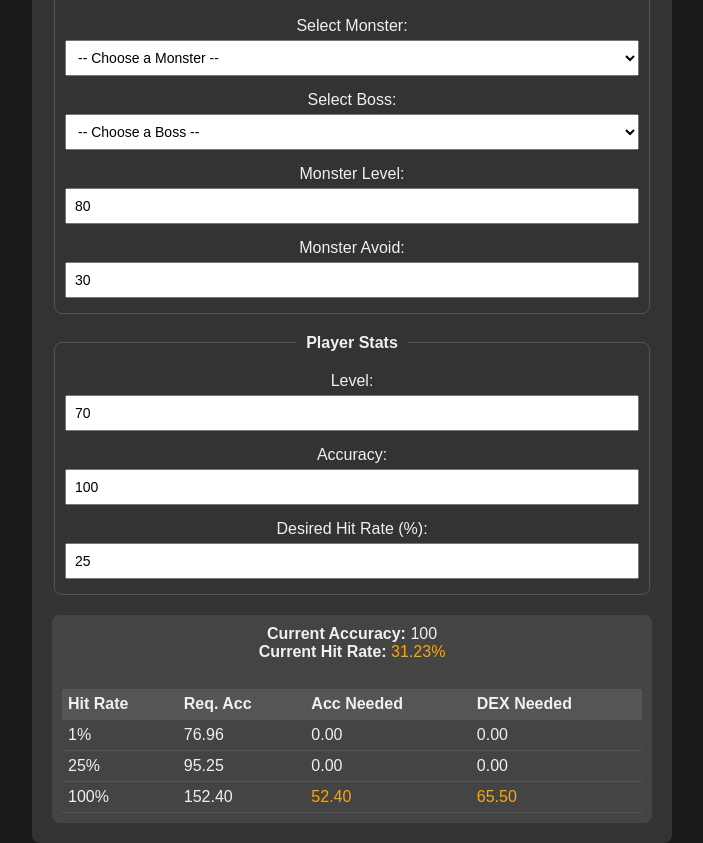
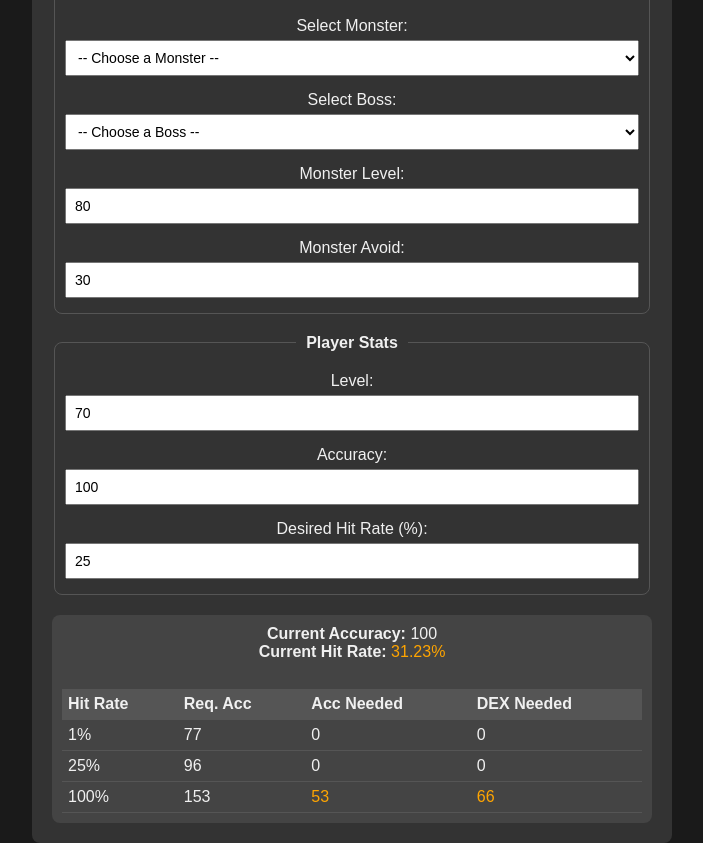
Before and after one commit to Tsukino-uwu/maplestorycalculator, a plain HTML site: page index.html in a window 1280 px wide. Shown: the part 53-896 px from the top of the page, without its empty margins (288-991 px from the left). Drawn offline with Linux system fonts and the light colour scheme.

Commit message:
Update index.html
Round up req acc, acc needed & dex needed. looks better and just to be safe

```diff
--- a/index.html
+++ b/index.html
@@ -97,8 +97,6 @@
   <div class="container">
     <h2>MapleStory Accuracy & Hit Rate Calculator</h2>
 
-    <!-- Removed Light Mode Toggle -->
-
     <!-- Monster / Boss Select Panel -->
     <fieldset>
       <legend>Monster / Boss Selection</legend>
@@ -116,7 +114,7 @@
       <label for="avoid">Monster Avoid: <input type="number" id="avoid" value="30"></label>
     </fieldset>
 
-	<!-- Player Stats Panel -->
+    <!-- Player Stats Panel -->
     <fieldset>
       <legend>Player Stats</legend>
       <label>Level: <input type="number" id="playerLevel" value="70"></label>
@@ -308,9 +306,9 @@
         tableRows += `
           <tr>
             <td>${threshold.label}</td>
-            <td>${reqAcc.toFixed(2)}</td>
-            <td class="${extraAcc > 0 ? 'highlight' : ''}">${extraAcc.toFixed(2)}</td>
-            <td class="${extraAcc > 0 ? 'highlight' : ''}">${dexNeeded.toFixed(2)}</td>
+            <td>${Math.ceil(reqAcc)}</td> <!-- Round up and remove .00 -->
+            <td class="${extraAcc > 0 ? 'highlight' : ''}">${Math.ceil(extraAcc)}</td> <!-- Round up and remove .00 -->
+            <td class="${extraAcc > 0 ? 'highlight' : ''}">${Math.ceil(dexNeeded)}</td> <!-- Round up and remove .00 -->
           </tr>
         `;
       }
```
